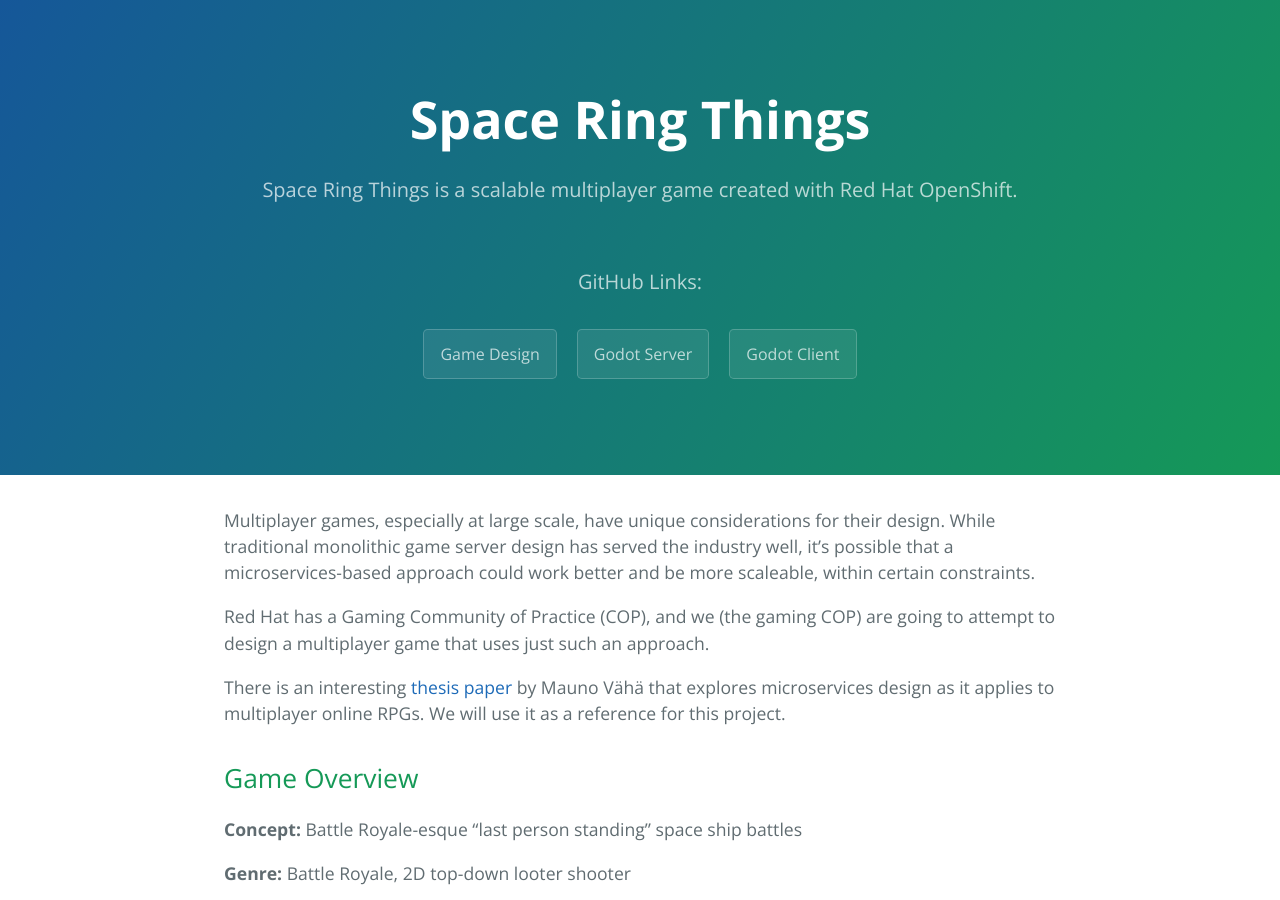
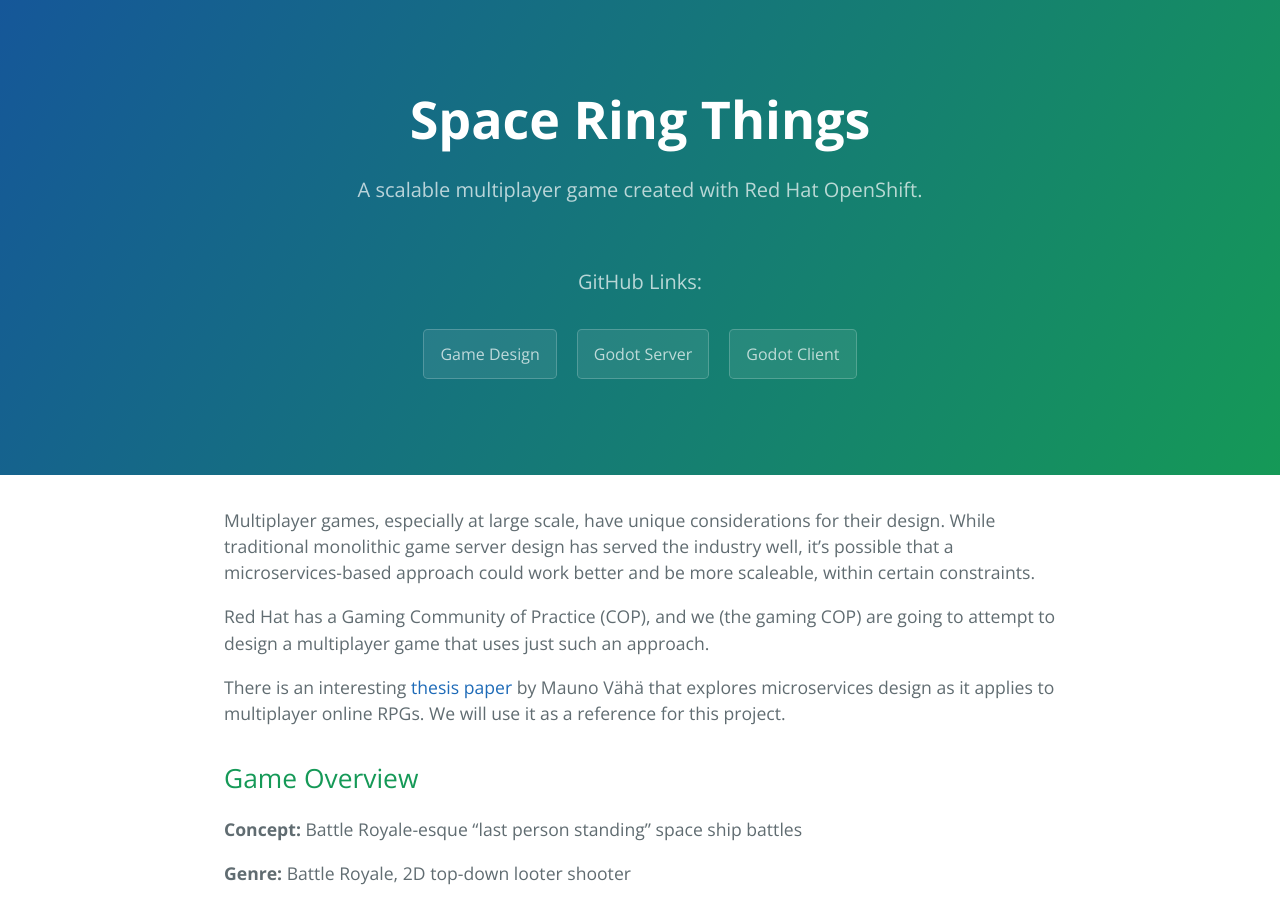
Before and after one commit to redhat-gamedev/srt-website, a Jekyll site: the page built from index.md, in a window 1280 px wide and 900 px high. Built offline with Jekyll 4.4.1, drawn with Linux system fonts in a browser that asks for light colours.

Commit message:
Update _config.yml

```diff
--- a/_config.yml
+++ b/_config.yml
@@ -1,5 +1,5 @@
 title: Space Ring Things
-description: Space Ring Things is a scalable multiplayer game created with Red Hat OpenShift.
+description: A scalable multiplayer game created with Red Hat OpenShift.
 show_github_link: true
 google_analytics:
 theme: jekyll-theme-cayman
```
